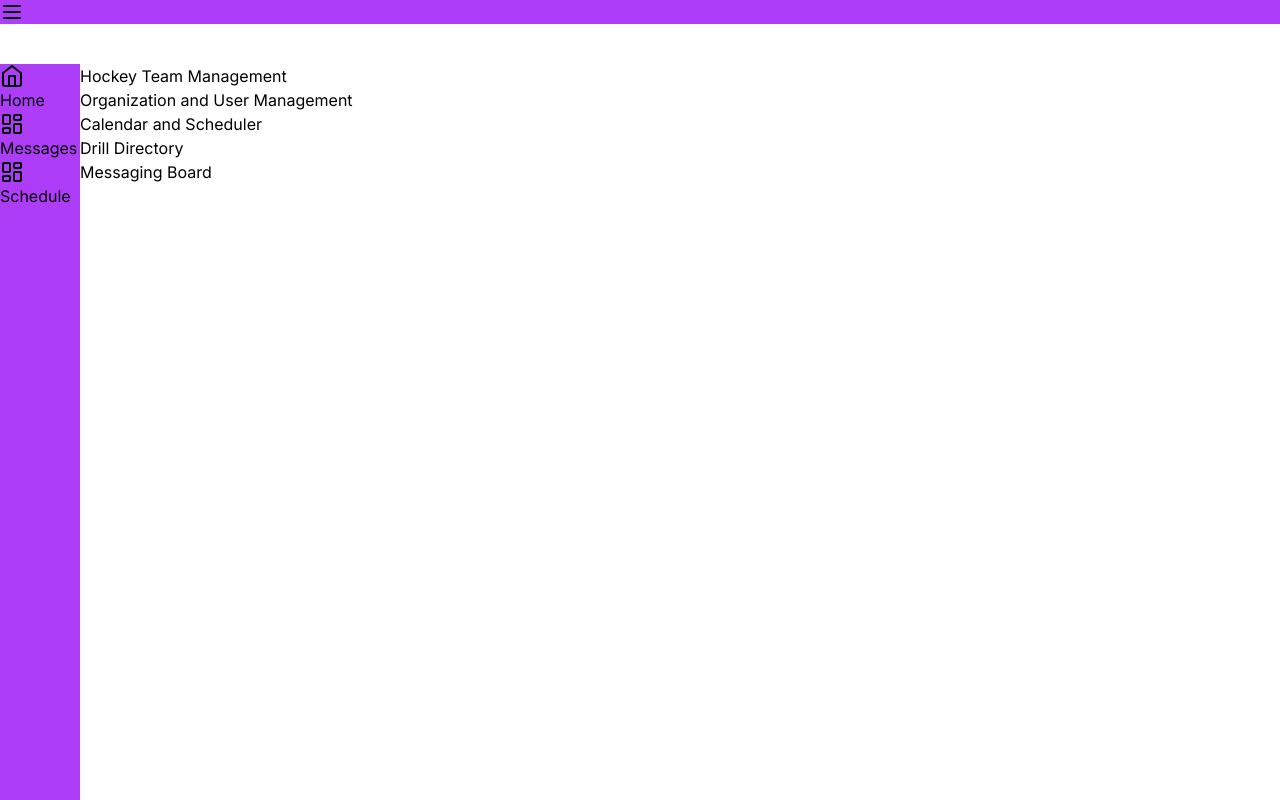
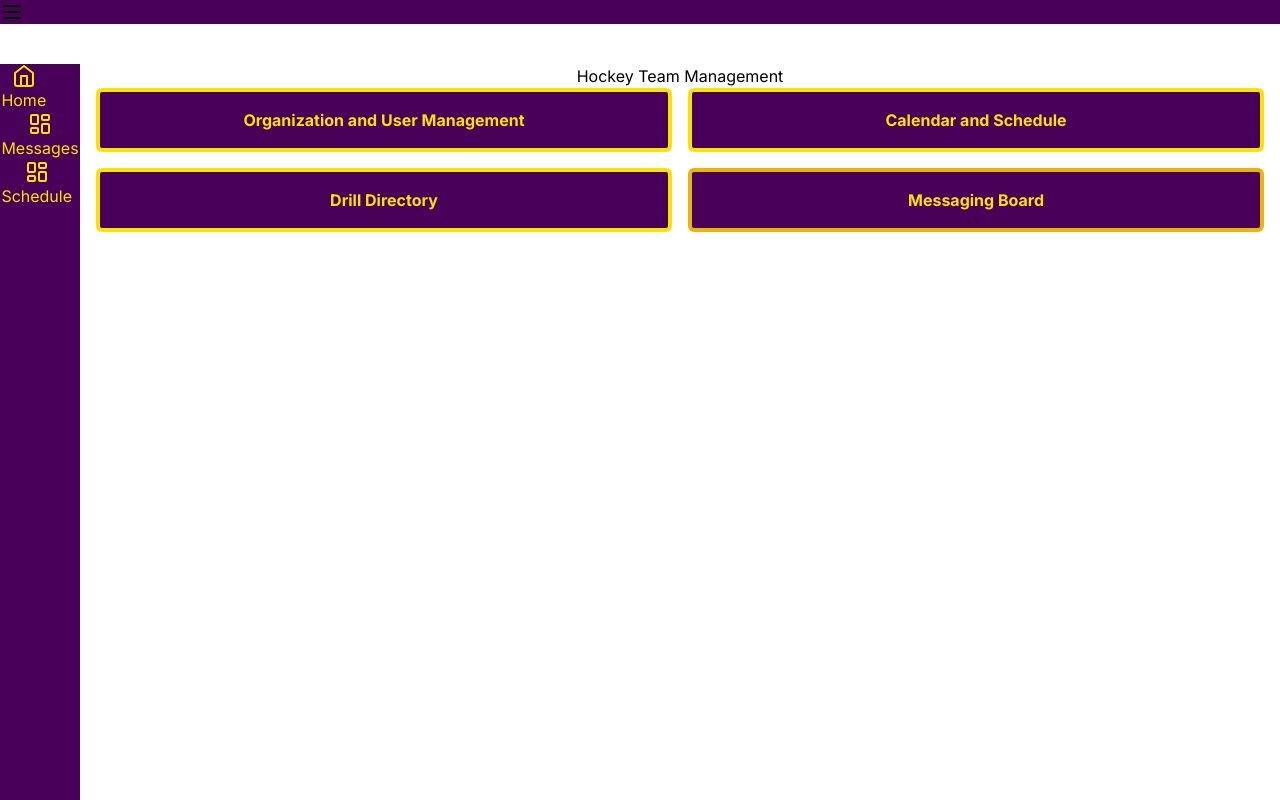
Before and after one commit to Cole-Harp/MNSU-Hockey-Management-App, a Next.js app: page / in a window 1280 px wide. Built offline with nearby package versions, Linux system fonts and the light colour scheme.

Commit message:
Changed landing page styling. Hopefully .env is removed as well

```diff
--- a/src/Components/Layout/navbar.tsx
+++ b/src/Components/Layout/navbar.tsx
@@ -12,11 +12,11 @@ import { MobileSidebar } from './mobile-sidebar'
 
 export const Navbar = () => {
     return (
-        <div className="fixed w-full z-50 flex justify-between items-center py-2 h-16 bg-primary">
+        <div className="fixed w-full z-50 flex justify-between items-center py-2 h-16 bg-mnsu_purple">
             <div className="flex items-center pl-1">
                 <MobileSidebar/>
                 <Link href="/">
-                    <h1 className={cn("pl-3 hidden md:block text-xl md:text-3xl font-bold text-white",
+                    <h1 className={cn("pl-3 hidden md:block text-xl md:text-3xl font-bold text-mnsu_gold",
                     font.className
                     )}>
                         MNSU Hockey
--- a/src/Components/Layout/sidebar.tsx
+++ b/src/Components/Layout/sidebar.tsx
@@ -16,7 +16,7 @@ export const Sidebar = () => {
         },
         {
             icon: LayoutDashboard,
-            href: "/Messages",
+            href: "/Messaging",
             label: "Messages",
         }, {
             icon: LayoutDashboard,
@@ -31,7 +31,7 @@ export const Sidebar = () => {
     }
 
     return (
-        <div className="space-y-4 flex flex-col h-full text-primary bg-primary">
+        <div className="space-y-4 flex flex-col h-full text-primary bg-mnsu_purple">
 
             <div className="p-3 flex flex-1 justify-center">
                 <div className="space-y-2">
@@ -39,8 +39,8 @@ export const Sidebar = () => {
                         <div
                             onClick={() => onNavigate(route.href)}
                             key={route.href}
-                            className={cn("text-muted-foreground text-xs text-black group flex p-3 w-full justify-start font-medium cursor-pointer hover:bg-black/10 rounded-lg transition",
-                                pathName === route.href && "text-black"
+                            className={cn("text-muted-foreground text-xs text-mnsu_gold group flex p-3 w-full justify-start font-medium cursor-pointer hover:bg-black/10 rounded-lg transition",
+                                pathName === route.href && "text-mnsu_gold"
                             )}
                         >
                             <div className="flex flex-col gap-y-2 items-center flex-1">
--- a/src/app/(root)/(routes)/page.tsx
+++ b/src/app/(root)/(routes)/page.tsx
@@ -5,25 +5,25 @@ const Home = async () => {
   //const user = await getOrCreateUser()
   //const email = user.email;
   return (
-    <div className=''>
-      <h1>Hockey Team Management</h1>
-      <ul>
-        <li>
+    <div>
+      <h1 className = 'h-1/6 flex items-center justify-center'>Hockey Team Management</h1>
+      <ul className = 'grid grid-cols-2 gap-4 mx-4 h-3/4'>
+        <li className = 'p-4  border-mnsu_gold border-4 bg-mnsu_purple text-mnsu_gold font-bold rounded-md flex items-center justify-center'>
           <Link href="/Admin_Dashboard">
             Organization and User Management
           </Link>
         </li>
-        <li>
+        <li className = 'p-4 border-mnsu_gold border-4 bg-mnsu_purple  text-mnsu_gold font-bold rounded-md flex items-center justify-center'>
           <Link href="/Schedule">
-            Calendar and Scheduler
+            Calendar and Schedule
           </Link>
         </li>
-        <li>
+        <li className = 'p-4  border-mnsu_gold border-4 bg-mnsu_purple  text-mnsu_gold font-bold rounded-md flex items-center justify-center'>
           <Link href="/Drills">
             Drill Directory
           </Link>
         </li>
-        <li>
+        <li className = 'p-4  border-yellow-500 border-4 bg-mnsu_purple  text-mnsu_gold font-bold rounded-md flex items-center justify-center'>
           <Link href="/Messaging">
             Messaging Board
           </Link>
--- a/tailwind.config.ts
+++ b/tailwind.config.ts
@@ -10,6 +10,8 @@ const config: Config = {
     extend: {
       colors: {
         white: "var(-white)",
+        'mnsu_purple': '#480059',
+        'mnsu_gold' : '#F7E400',
         stone: {
           100: "var(-stone-100)",
           200: "var(-stone-200)",
```
Also changed, not shown: 1 other file (tests, documents, lock files or other folders).
